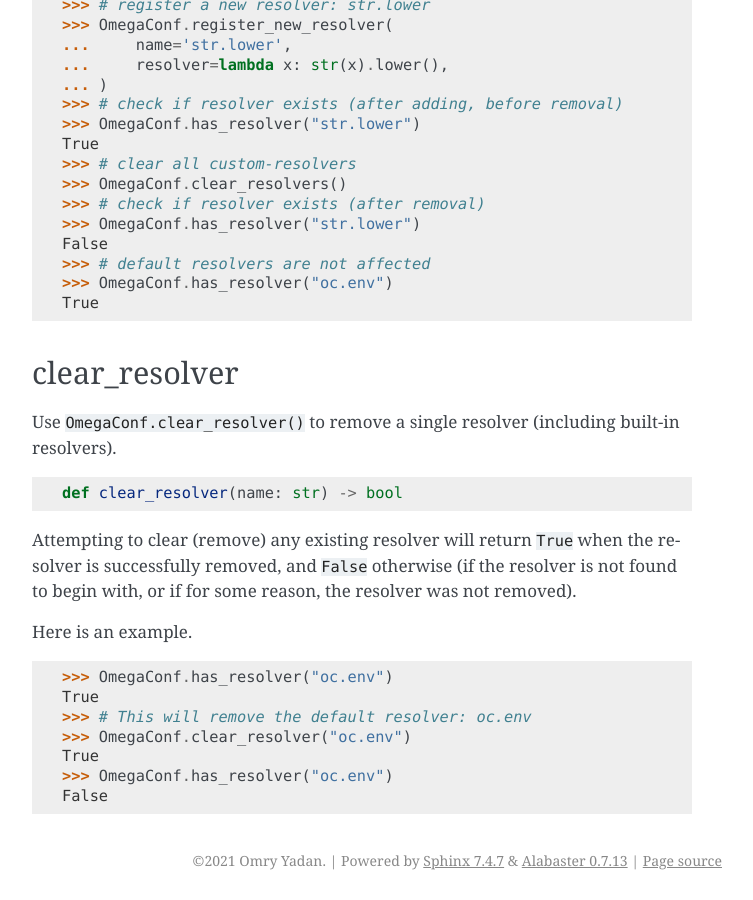
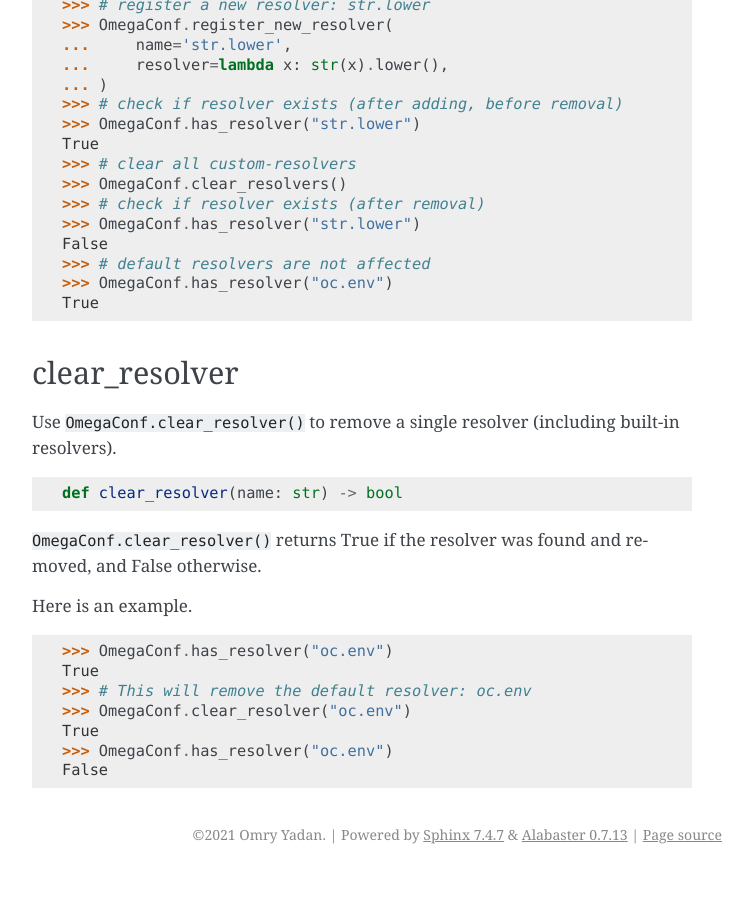
Before and after one commit to omry/omegaconf, a Sphinx documentation site: the page built from docs/source/custom_resolvers.rst, in a window 1280 px wide and 900 px high, scrolled down 7833 px. Shown: the whole window, without its empty margins (388-1141 px from the left). Built offline with Sphinx 7.4.7, drawn with Linux system fonts in a browser that asks for light colours; after the commit the page ends 8707 px from its top, so only the background shows below that.

Commit message:
Update docs/source/custom_resolvers.rst
- updated docs for clear_resolver()

Co-authored-by: Omry Yadan <omry@fb.com>

```diff
--- a/docs/source/custom_resolvers.rst
+++ b/docs/source/custom_resolvers.rst
@@ -442,9 +442,7 @@
     def clear_resolver(name: str) -> bool
 
 
-Attempting to clear (remove) any existing resolver will return ``True`` when
-the resolver is successfully removed, and ``False`` otherwise (if the resolver
-is not found to begin with, or if for some reason, the resolver was not removed).
+``OmegaConf.clear_resolver()`` returns True if the resolver was found and removed, and False otherwise.
 
 Here is an example.
 
```
